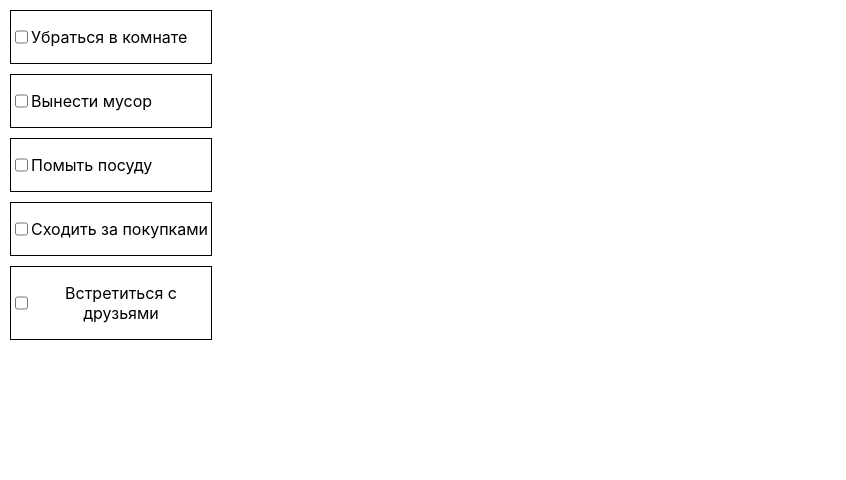
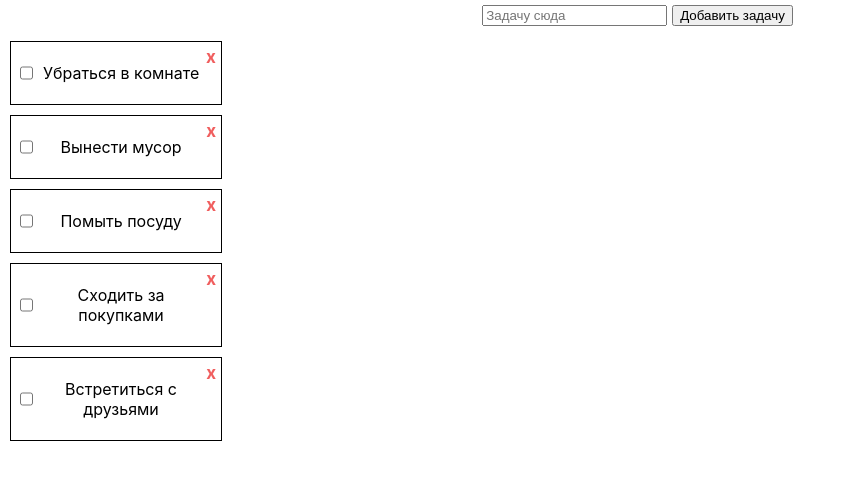
Before and after one commit to hAppser/todolist, a React (Create React App) app: page / in a window 1280 px wide. Shown: the top 480 px of the page, without its empty margins (0-846 px from the left). Built offline with nearby package versions, Linux system fonts and the light colour scheme.

Commit message:
completed task

```diff
--- a/src/App.js
+++ b/src/App.js
@@ -1,22 +1,40 @@
 import './App.css';
-import {useState} from 'react';
+import {useState, useEffect} from 'react';
 import ToDoItem from './toDo/ToDoItem/ToDoItem'
 import todosData from './toDo/todosData.js'
+import ToDoAddItem from './toDo/ToDoAddItem/ToDoAddItem';
 
 
 function App() {
-  const [tasks, setTasks] = useState(todosData);
+  const initalTodos = localStorage.tasks ? JSON.parse(localStorage.getItem('tasks')) : todosData;
+  const [tasks, setTasks] = useState(initalTodos);
+
+  useEffect(()=>{
+    localStorage.setItem('tasks', JSON.stringify(tasks))
+  }, [tasks])
+
   const handleChange = id => {
-    const index = tasks.map(item => item.id).indexOf(id);
-    setTasks(() => {
-      tasks[index].completed = true;
-      return [...activeTasks, ...completedTasks]
-    })
+    setTasks([
+      ...tasks.map((task) => task.id === id ? {...task, completed: !task.completed} : {...task})
+    ])
+  }
+
+  const addTask = input => {
+    if (input) {
+      const newItem = {
+        id: (Math.random()+2).toString(36).substring(5),
+        text: input,
+        completed: false
+      };
+      setTasks([...tasks, newItem])
+    }
+  }
+  const removeTask = id => {
+    setTasks([...tasks.filter((task)=> task.id !== id)])
   }
 
   const activeTasks = tasks.filter(task => task.completed === false);
   const completedTasks = tasks.filter(task => task.completed === true);
-
   const finalTasks = [...activeTasks, ...completedTasks].map(item => {
     return (
       <ToDoItem
@@ -24,12 +42,14 @@ function App() {
         description={item.text}
         completed={item.completed}
         handleChange={()=>handleChange(item.id)}
+        deleteItem={()=>removeTask(item.id)}
       />
     );
   });
 
   return (
     <div className='App'>
+      <ToDoAddItem addTask={addTask}/>
       {finalTasks}
     </div>
   )
--- /dev/null
+++ b/src/toDo/ToDoAddItem/ToDoAddItem.css
@@ -0,0 +1,8 @@
+.newTask {
+    display: flex;
+    align-items: center;
+    justify-content: center;
+}
+button {
+    margin: 5px;
+}
--- /dev/null
+++ b/src/toDo/ToDoAddItem/ToDoAddItem.js
@@ -0,0 +1,26 @@
+import { useState } from "react"
+import './ToDoAddItem.css'
+
+const ToDoAddItem = ({addTask}) => {
+    const [userTask, setUserTask] = useState ('');
+    return(
+        <div className="newTask">
+            <input
+                type= "text"
+                value={userTask}
+                onChange={e => setUserTask(e.currentTarget.value)}
+                placeholder="Задачу сюда"
+            />
+            <button
+                onClick={e => {
+                    addTask(userTask)
+                    setUserTask('')
+                }}
+            >
+                Добавить задачу
+            </button>
+        </div>
+    )
+}
+
+export default ToDoAddItem;
--- a/src/toDo/ToDoItem/ToDoItem.css
+++ b/src/toDo/ToDoItem/ToDoItem.css
@@ -1,6 +1,16 @@
 .todo-item {
     display: flex;
+    justify-content: space-between;
     width: 200px;
     border: 1px solid #000;
     margin: 10px;
+    padding: 5px;
 }
+.todo-delete {
+    color:rgba(232, 14, 14, 0.667);
+    font-size: 17px;
+    font-weight: bold;
+}
+.todo-delete:hover {
+    scale: 1.2;
+}
--- a/src/toDo/ToDoItem/ToDoItem.js
+++ b/src/toDo/ToDoItem/ToDoItem.js
@@ -1,9 +1,12 @@
 import React from "react";
 import "./ToDoItem.css"
 
-const ToDoItem = ({completed, description, handleChange}) => {
+const ToDoItem = ({completed, description, handleChange, deleteItem}) => {
     const resolvedClass = {
         textDecoration : 'line-through'
+    }
+    const none = {
+        display : 'none'
     }
     return (
         <div className="todo-item">
@@ -14,8 +17,13 @@ const ToDoItem = ({completed, description, handleChange}) => {
             <p className="description"
                 style={completed == true ? resolvedClass : {}}>
                 {description}
-
             </p>
+            <div
+                className="todo-delete"
+                onClick={deleteItem}
+            >
+                x
+            </div>
         </div>
     )
 }
```
